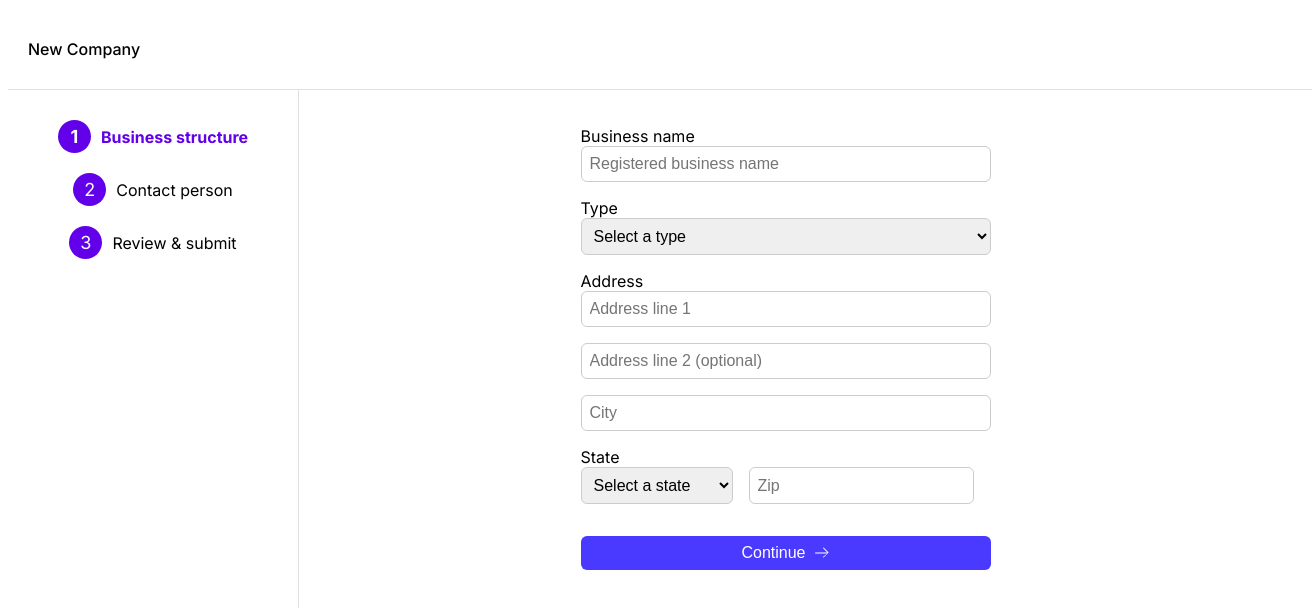
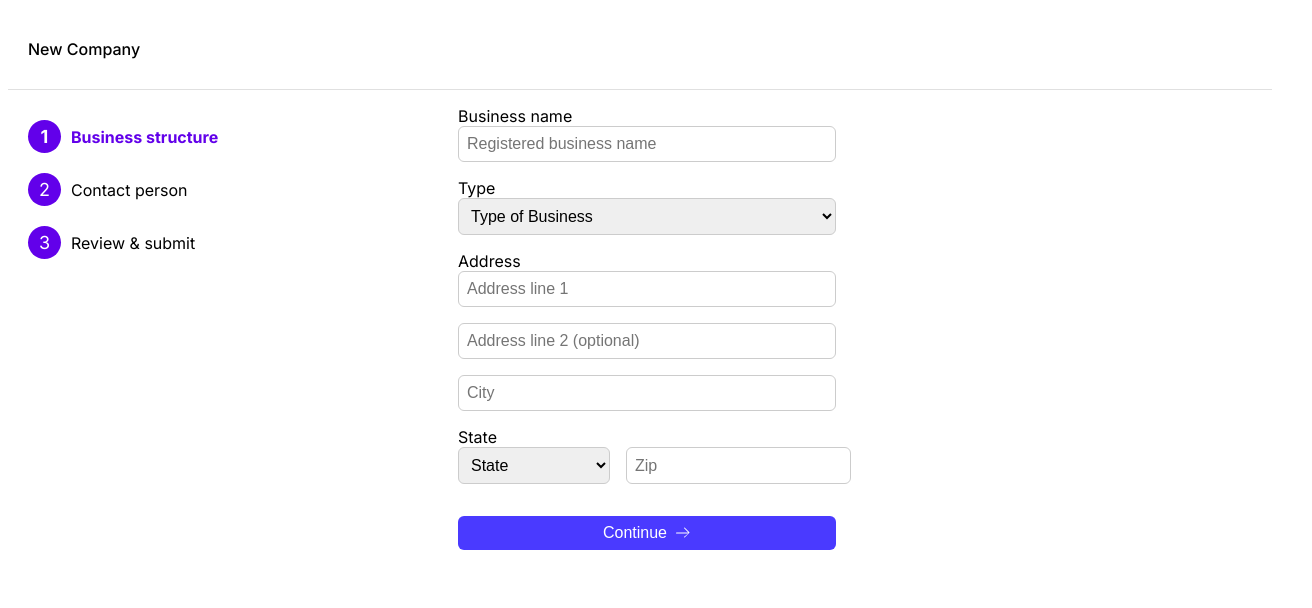
Before and after one commit to krystelbaca/company-form, a Next.js app: page / in a window 1280 px wide. Shown: the top 608 px of the page, 1312 px wide, since content can reach past the window. Built offline with nearby package versions, Linux system fonts and the light colour scheme.

Commit message:
Local storage added and fixed views

```diff
--- a/src/app/components/Container.tsx
+++ b/src/app/components/Container.tsx
@@ -9,17 +9,23 @@ const ContainerWrapper = styled.div`
   display: flex;
   flex-direction: column;
   height: 100vh;
+  overflow: hidden;
 `;
 
 const MainContent = styled.main`
   display: flex;
   flex-grow: 1;
+  position: relative;
+  overflow: hidden;
 `;
 
 const Content = styled.section`
-  flex-grow: 1;
+  width: 410px
+  height: auto
   padding: 20px;
   overflow-y: auto;
+  position: absolute;
+  left: 434px;
 `;
 
 const Container = ({ children }: { children: React.ReactNode }) => (
--- a/src/app/components/Context.tsx
+++ b/src/app/components/Context.tsx
@@ -1,11 +1,19 @@
 'use client';
+import {
+  createContext,
+  useContext,
+  useState,
+  useEffect,
+  ReactNode
+} from 'react';
 
-import { createContext, useContext, useState, ReactNode } from 'react';
 import { companyTypes } from '../../data/companyTypes';
+
 import { states } from '../../data/states'
+
 import { countries } from '../../data/countries';
+
 import { State, CompanyType, Country } from '../../types/index';
-
 interface FormData {
   businessName: string;
   type: string;
@@ -52,11 +60,35 @@ const defaultFormData: FormData = {
 const MyContext = createContext<MyContextProps | undefined>(undefined);
 
 export const Context = ({ children }: { children: ReactNode }) => {
-  const [formData, setFormData] = useState<FormData>(defaultFormData);
-  const [step, setStep] = useState(1);
-  const [completedSteps, setCompletedSteps] = useState<number[]>([]);
+  const [formData, setFormData] = useState<FormData>(() => {
+    const savedFormData = localStorage.getItem('formData');
+    return savedFormData ? JSON.parse(savedFormData) : defaultFormData;
+  });
+
+  const [step, setStep] = useState<number>(() => {
+    const savedStep = localStorage.getItem('step');
+    return savedStep ? parseInt(savedStep, 10) : 1;
+  });
+
+    const [completedSteps, setCompletedSteps] = useState<number[]>(() => {
+    const savedCompletedSteps = localStorage.getItem('completedSteps');
+    return savedCompletedSteps ? JSON.parse(savedCompletedSteps) : [];
+  });
+
+  useEffect(() => {
+    localStorage.setItem('formData', JSON.stringify(formData));
+  }, [formData]);
+
+  useEffect(() => {
+    localStorage.setItem('step', step.toString());
+  }, [step]);
+
+  useEffect(() => {
+    localStorage.setItem('completedSteps', JSON.stringify(completedSteps));
+  }, [completedSteps]);
 
   const nextStep = () => {
+    setCompletedSteps((prev) => [...new Set([...prev, step])]);
     setStep((prev) => prev + 1);
   };
 
--- a/src/app/components/SideBar.tsx
+++ b/src/app/components/SideBar.tsx
@@ -1,19 +1,18 @@
 "use client";
 
 import { useMyContext } from './Context';
+
 import styled from 'styled-components';
+
 import Image from 'next/image';
 
 const SidebarContainer = styled.aside`
   width: 250px;
   background-color: #ffffff;
   padding: 20px;
-  border-right: 1px solid #e0e0e0;
   display: flex;
   flex-direction: column;
-  align-items: center;
 `;
-
 
 const Step = styled.div<{ $isActive: boolean; $isCompleted: boolean }>`
   margin: 10px 0;
@@ -32,13 +31,17 @@ const StepNumber = styled.div<{ $isCompleted: boolean }>`
   color: white;
   border-radius: 50%;
   display: flex;
+  display: flex;
   align-items: center;
   justify-content: center;
   margin-right: 10px;
+  flex-shrink: 0;
 `;
 
 const StepLabel = styled.span`
   font-size: 16px;
+  display: flex;
+  align-items: center;
 `;
 
 const Sidebar = () => {
--- a/src/app/components/views/BusinessStructure.tsx
+++ b/src/app/components/views/BusinessStructure.tsx
@@ -16,6 +16,7 @@ const FormContainer = styled.form`
   max-width: 410px;
   margin: 0 auto;
   padding: 1rem;
+  box-sizing: border-box;
 `;
 
 const Input = styled.input<InputProps>`
@@ -123,7 +124,7 @@ const BusinessStructure = () => {
 
       <label htmlFor="type">Type</label>
       <Select id="type" value={formData.type} onChange={handleChange} required isInvalid={validationErrors.type}>
-        <option value="">Select a type</option>
+        <option value="">Type of Business</option>
         {companyTypes.map((companyType, index) => (
           <option key={index} value={companyType}>
             {companyType}
@@ -166,7 +167,7 @@ const BusinessStructure = () => {
       <label htmlFor="state">State</label>
       <StateContainer>
         <Select id="state" value={formData.state} onChange={handleChange} required isInvalid={validationErrors.state}>
-          <option value="">Select a state</option>
+          <option value="">State</option>
           {states.map((state) => (
             <option key={state.abbreviation} value={state.abbreviation}>
               {state.name}
--- a/src/app/components/views/ContactPerson.tsx
+++ b/src/app/components/views/ContactPerson.tsx
@@ -18,6 +18,7 @@ const FormContainer = styled.form`
   max-width: 410px;
   margin: 0 auto;
   padding: 1rem;
+  box-sizing: border-box;
 `;
 
 const Input = styled.input<InputProps>`
--- a/src/app/components/views/Review.tsx
+++ b/src/app/components/views/Review.tsx
@@ -17,6 +17,7 @@ const FormContainer = styled.form`
   max-width: 410px;
   margin: 0 auto;
   padding: 1rem;
+  box-sizing: border-box;
 `;
 
 const Input = styled.input`
```
